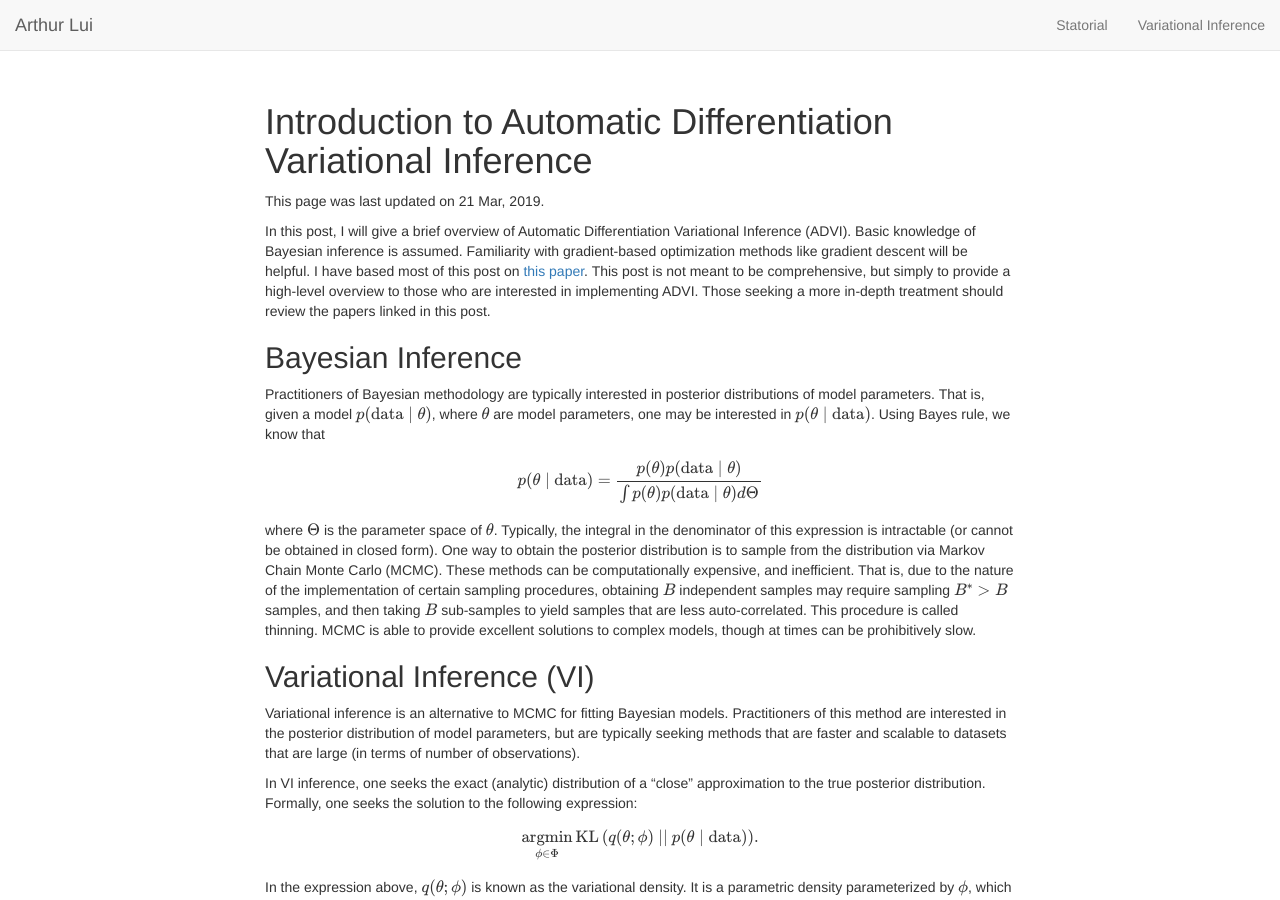
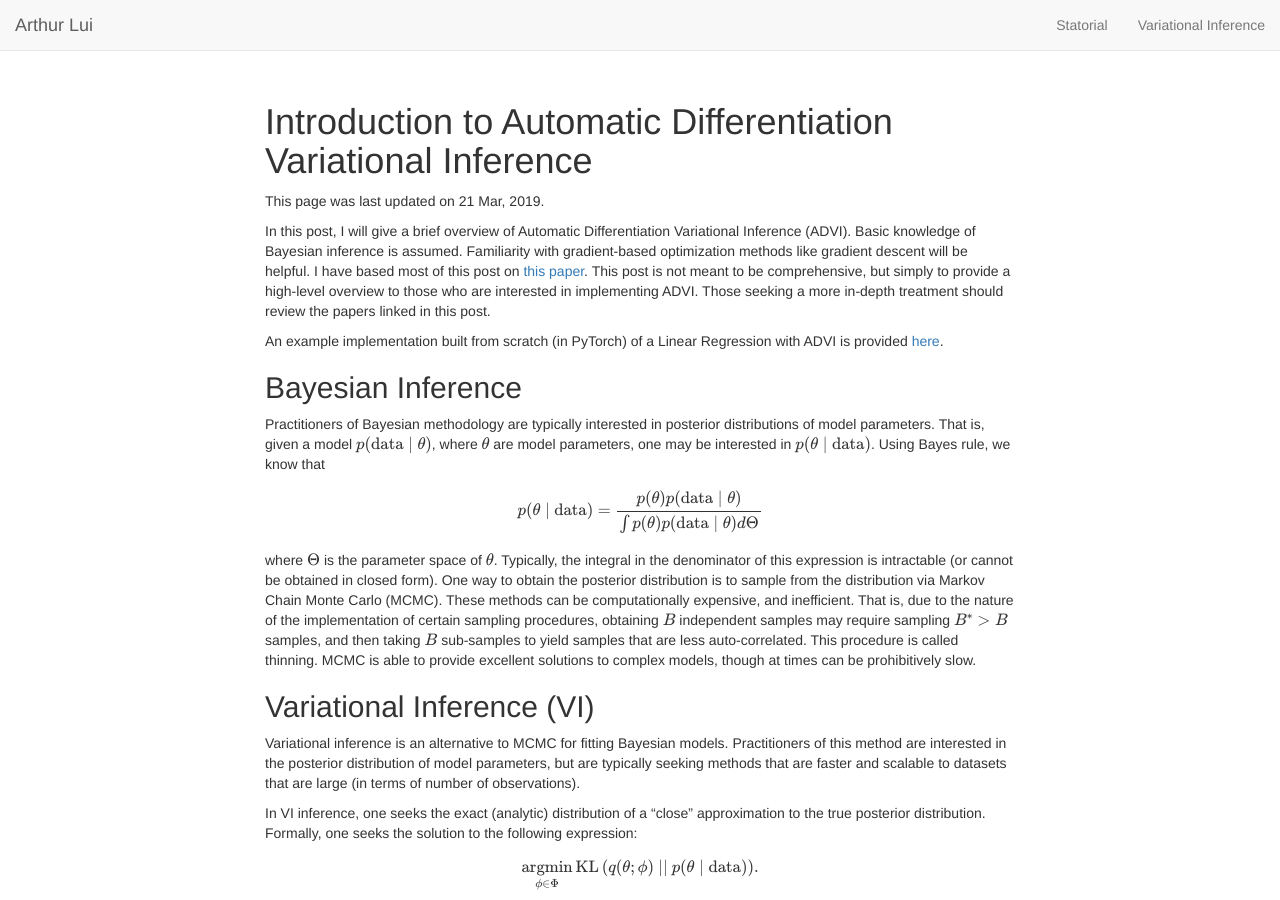
Before and after one commit to luiarthur/statorial, a Jekyll site: the page built from docs/_varinf/2019-02-24-introvi.md, in a window 1280 px wide and 900 px high. Built offline with Jekyll 4.4.1, drawn with Linux system fonts in a browser that asks for light colours; formulas are drawn with MathJax 3; comment, search, counter and statistics services are not loaded.

Commit message:
put example implementation at the top

```diff
--- a/docs/_varinf/2019-02-24-introvi.md
+++ b/docs/_varinf/2019-02-24-introvi.md
@@ -21,6 +21,9 @@ be helpful.  I have based most of this post on [this paper][1]. This post is
 not meant to be comprehensive, but simply to provide a high-level overview to
 those who are interested in implementing ADVI. Those seeking a more in-depth
 treatment should review the papers linked in this post.
+
+An example implementation built from scratch (in PyTorch) of a Linear
+Regression with ADVI is provided [here][5].
 
 ## Bayesian Inference
 Practitioners of Bayesian methodology are typically interested in posterior
```
